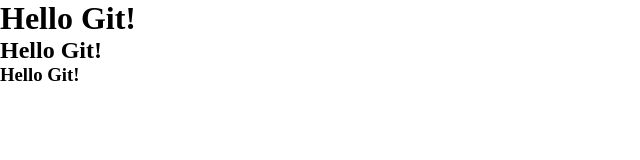
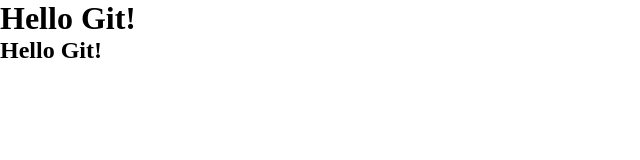
Before and after one commit to skyvalery/gitCourseMinin, a plain HTML site: page index.html in a window 1280 px wide. Shown: the whole page, without its empty margins (0-640 px from the left). Drawn offline with Linux system fonts and the light colour scheme.

Commit message:
change in index

```diff
--- a/index.html
+++ b/index.html
@@ -16,7 +16,6 @@
 <body>
   <h1>Hello Git!</h1>
   <h2>Hello Git!</h2>
-  <h3>Hello Git!</h3>
 
 </body>
 </html>
```
